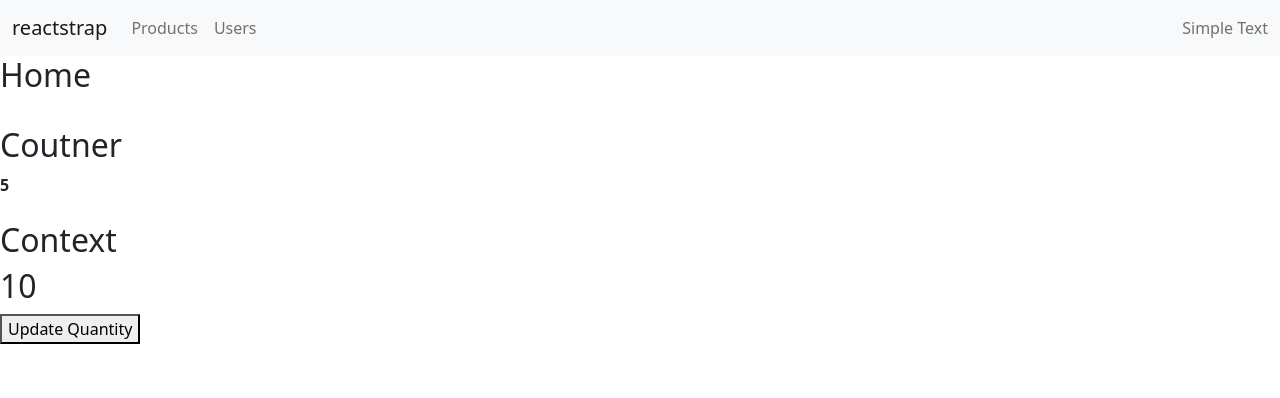
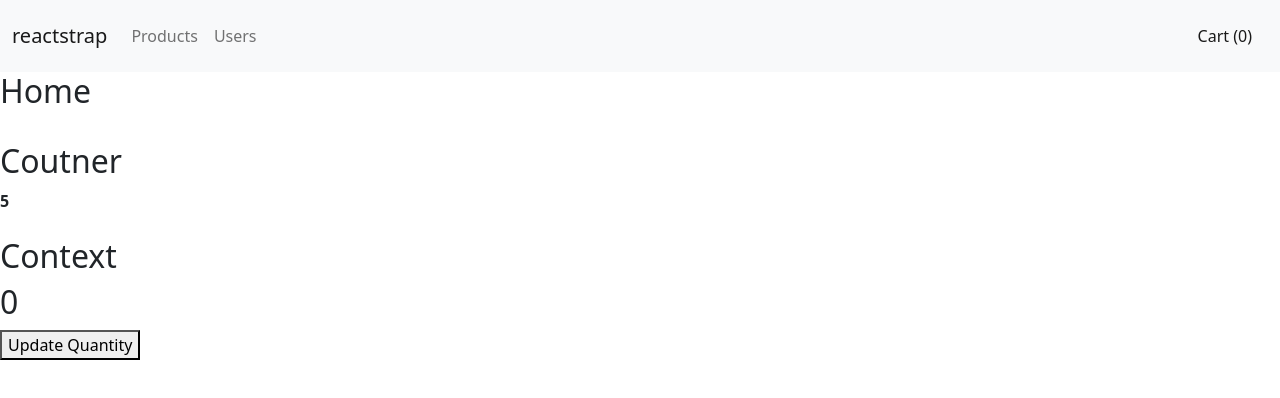
Before and after one commit to tomncoin/hello-reactjs, a React (Create React App) app in the folder app-demo/: page / in a window 1280 px wide. Shown: the top 398 px of the page. Built offline with nearby package versions, Linux system fonts and the light colour scheme.

Commit message:
Add to Cart

```diff
--- a/app-demo/src/App.js
+++ b/app-demo/src/App.js
@@ -11,13 +11,13 @@ import Products from "./pages/Products";
 import List from "./components/List";
 import Counter from "./components/Counter";
 
-import CartContext from "./contexts/CartContext";
-import CartProvider from "./contexts/CartProvider";
+import {CartProvider,CartContext} from "./contexts/Cart";
 
 export default function App() {
   return (
 
     <Router>
+      <CartProvider>
         <div>
           <TopMenu></TopMenu>
         </div>
@@ -27,6 +27,7 @@ export default function App() {
           <Route path="/products" element={<Products/>}  />
           <Route path="/users" element={<Users/>}  />
         </Routes>
+      </CartProvider>
 
     </Router>
 
--- a/app-demo/src/components/TopMenu.js
+++ b/app-demo/src/components/TopMenu.js
@@ -2,6 +2,7 @@
 
 import { Navbar, Nav, Collapse, NavItem, NavLink, NavbarBrand, NavbarToggler
 ,DropdownMenu, DropdownItem, NavbarText,UncontrolledDropdown, DropdownToggle} from 'reactstrap';
+import {CartContext} from '../contexts/Cart';
 
 function TopMenu(){
     return (
@@ -32,7 +33,16 @@ function TopMenu(){
         </NavItem>
       </Nav>
       <NavbarText>
-        Simple Text
+
+        <CartContext.Consumer>
+          {
+            ({cartItems})=>(
+              <NavLink href="/products">
+                Cart ({cartItems.length})
+              </NavLink>
+            )
+          }
+        </CartContext.Consumer>
       </NavbarText>
     </Collapse>
   </Navbar>
--- a/app-demo/src/contexts/CartProvider.js
+++ b/app-demo/src/contexts/Cart.js
@@ -1,24 +1,33 @@
 import React,{Component} from "react";
 
-import CartContext from "./CartContext";
+export const CartContext = React.createContext();
 
-export default class extends Component{
+export class CartProvider extends Component{
     constructor(props){
         super(props);
 
         this.state = {
-            quantity: 10
+            quantity: 0,
+            cartItems: []
         };
 
         this.updateQuantity = this.updateQuantity.bind(this);
+        this.addToCart = this.addToCart.bind(this);
+
     }
 
     updateQuantity(){
         this.setState(
             {
-                quantity: Math.random()
+                quantity: this.state.quantity + 1
             }
         );
+    }
+
+    addToCart(product){
+        this.setState({
+            cartItems: this.state.cartItems.concat(product)
+        });
     }
 
     render(){
@@ -27,7 +36,9 @@ export default class extends Component{
                 <CartContext.Provider value={
                    {
                        quantity: this.state.quantity,
-                       updateQuantity: this.updateQuantity
+                       updateQuantity: this.updateQuantity,
+                       addToCart: this.addToCart,
+                       cartItems: this.state.cartItems,
                    }
                 }>
                     {
--- a/app-demo/src/contexts/CartContext.js
+++ /dev/null
@@ -1,4 +0,0 @@
-import React,{Component} from "react";
-
-var CartContext = React.createContext();
-export default CartContext;
--- a/app-demo/src/pages/Products.js
+++ b/app-demo/src/pages/Products.js
@@ -6,7 +6,11 @@ import AwesomeImage from "../components/AwesomeImage";
 import HoverOpacity from "../components/HoverOpacity";
 import withHoverOpacity from "../components/withHoverOpacity";
 
+import { CartContext } from "../contexts/Cart";
+
 const HoverAwesomeImage = withHoverOpacity(AwesomeImage);
+
+
 
 class Products extends Component{
     constructor(props){
@@ -47,9 +51,15 @@ class Products extends Component{
                             <CardText>
                               {product.description}
                             </CardText>
-                            <Button>
-                              Add to Cart
-                            </Button>
+                            <CartContext>
+                              {
+                                ({addToCart})=>(
+                                  <Button onClick={()=>addToCart(product)}>
+                                  Add to Cart
+                                  </Button>
+                                )
+                              }
+                            </CartContext>
                           </CardBody>
                         </Card>
                       </Col>
```
Lines whose indentation alone changed are shown as unchanged.
